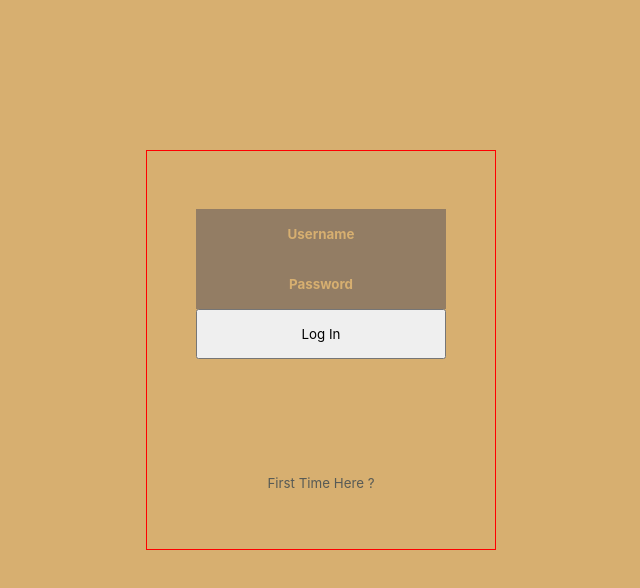
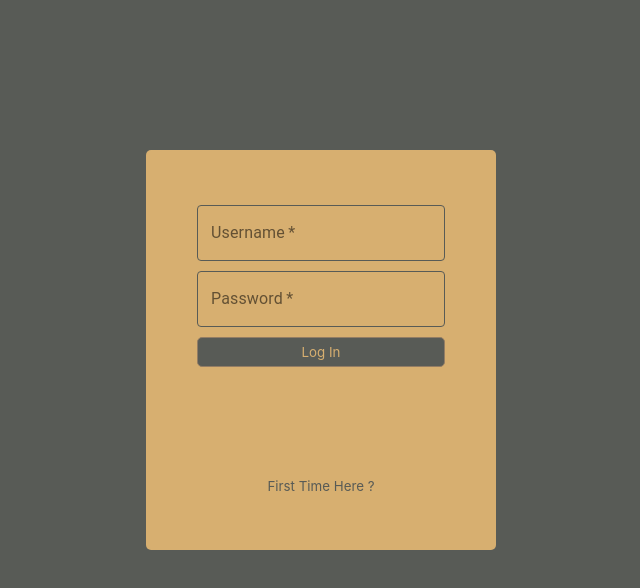
Before and after one commit to AlexandreGagnon-Lalonde/lungor, a React (Create React App) app: page / in a window 1280 px wide. Shown: the top 588 px of the page, without its empty margins (319-959 px from the left). Built offline with nearby package versions, Linux system fonts and the light colour scheme.

Commit message:
form styles

```diff
--- a/src/GlobalStyles.js
+++ b/src/GlobalStyles.js
@@ -16,7 +16,7 @@ export default createGlobalStyle`
   }
   html, body {
     max-width: 100vw;
-    background: ${COLOR.SAND};
+    background: ${COLOR.ROCK};
   }
   /* http://meyerweb.com/eric/tools/css/reset/
       v2.0 | 20110126
--- a/src/components/log-in-page/index.jsx
+++ b/src/components/log-in-page/index.jsx
@@ -9,6 +9,8 @@ import {
   userError,
 } from "../../reducer/action";
 import { COLOR } from '../../constant';
+import TextField from '@material-ui/core/TextField';
+import { withStyles } from '@material-ui/core/styles';
 
 function LogIn() {
   const userState = useSelector(state => state.user)
@@ -116,22 +118,25 @@ function LogIn() {
         <FormContainer>
           <form onSubmit={handleSignup}>
             <InputContainer>
-              <LogInInput onChange={(ev) => setUsername(ev.currentTarget.value)} value={username} type={"text"} placeholder={"Username"} required />
+            <StyledField label={'Username'} onChange={(ev) => setUsername(ev.currentTarget.value)} value={username} variant={'outlined'} required />
+            <StyledField label={'Password'} onChange={(ev) => setPassword(ev.currentTarget.value)} value={password} variant={'outlined'} required />
+            <StyledField label={'Confirm Password'} onChange={(ev) => setConfirmPassword(ev.currentTarget.value)} value={confirmPassword} variant={'outlined'} required />
+              {/* <LogInInput onChange={(ev) => setUsername(ev.currentTarget.value)} value={username} type={"text"} placeholder={"Username"} required />
               <LogInInput onChange={(ev) => setPassword(ev.currentTarget.value)} value={password} type={"password"} placeholder={"Password"} required />
-              <LogInInput onChange={(ev) => setConfirmPassword(ev.currentTarget.value)} value={confirmPassword} type={"password"} placeholder={"Verify Password"} required />
+              <LogInInput onChange={(ev) => setConfirmPassword(ev.currentTarget.value)} value={confirmPassword} type={"password"} placeholder={"Verify Password"} required /> */}
             </InputContainer>
             <LogInButton type={"submit"}>Sign Up</LogInButton>
           </form>
           <ChangeFormButton type={"button"} onClick={handleUserForm}>
-            already a member?
+            Already a member?
           </ChangeFormButton>
         </FormContainer>
       ) : (
         <FormContainer>
           <form onSubmit={handleLogin}>
             <InputContainer>
-              <LogInInput onChange={(ev) => setUsername(ev.currentTarget.value)} type={"text"} placeholder={"Username"} required />
-              <LogInInput onChange={(ev) => setPassword(ev.currentTarget.value)} type={"password"} placeholder={"Password"} required />
+              <StyledField onChange={(ev) => setUsername(ev.currentTarget.value)} type={"text"} variant={'outlined'} label={'Username'} required />
+              <StyledField onChange={(ev) => setPassword(ev.currentTarget.value)} type={"password"} variant={'outlined'} label={'Password'} required />
             </InputContainer>
             <LogInButton type={"submit"}>Log In</LogInButton>
           </form>
@@ -156,39 +161,77 @@ const LogInContainer = styled.div`
   height: 100vh;
   width: 100vw;
   padding-bottom: 100px;
-
 `
 const FormContainer = styled.form`
   width: 350px;
   height: 400px;
-  border: 1px solid red;
+  background: ${COLOR.SAND};
   display: flex;
   flex-direction: column;
   align-items: center;
   justify-content: space-around;
+  border-radius: 5px;
 `
 const InputContainer = styled.div`
   display: flex;
   flex-direction: column;
   width: 100%;
 `
+const StyledField = withStyles({
+  root: {
+    marginBottom: '10px',
+    color: `${COLOR.ROCK}`,
+    '& label.Mui-focused': {
+      color: `${COLOR.ROCK}`,
+      fontWeight: 'bold',
+    },
+    '& .MuiInput-underline:after': {
+      borderBottomColor: `${COLOR.ROCK}`,
+    },
+    '& .MuiOutlinedInput-root': {
+      '& fieldset': {
+        borderColor: `${COLOR.ROCK}`,
+      },
+      '&:hover fieldset': {
+        borderColor: `${COLOR.ROCK}`,
+      },
+      '&.Mui-focused fieldset': {
+        borderColor: `${COLOR.ROCK}`,
+      },
+    },
+  },
+  label: {
+    textTransform: 'capitalize',
+  },
+})(TextField)
 const LogInInput = styled.input`
   background: ${COLOR.WOOD};
   outline: none;
-  border: none;
+  border: 1px solid ${COLOR.ROCK};
   color: ${COLOR.SAND};
   height: 50px;
   width: 250px;
   text-align: center;
   font-weight: bold;
+  margin-bottom: 5px;
 
   &::placeholder {
     color: ${COLOR.SAND};
   }
 `
 const LogInButton = styled.button`
-  height: 50px;
+  height: 30px;
   width: 100%;
+  color: ${COLOR.SAND};
+  background: ${COLOR.ROCK};
+  border: 1px solid ${COLOR.WOOD};
+  border-radius: 5px;
+  transition: all 0.1s;
+  cursor: pointer;
+
+  &:hover {
+    font-weight: bold;
+  }
 `
 const ChangeFormButton = styled.button`
   background-color: ${COLOR.SAND};
```
